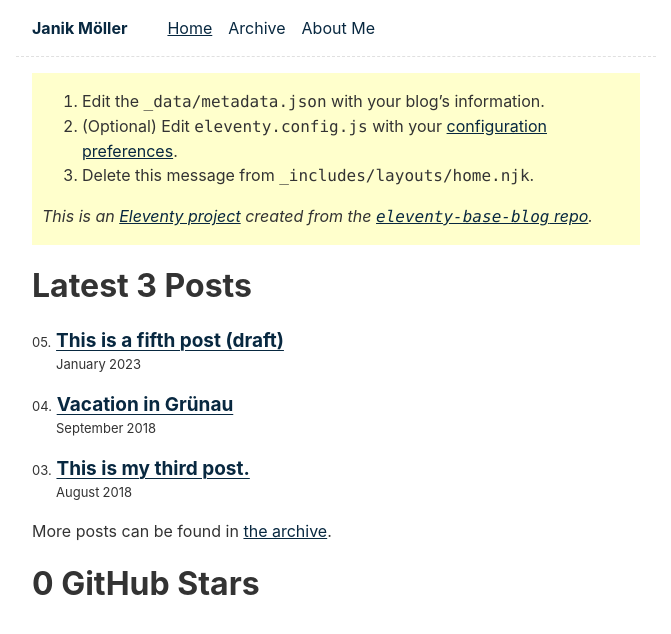
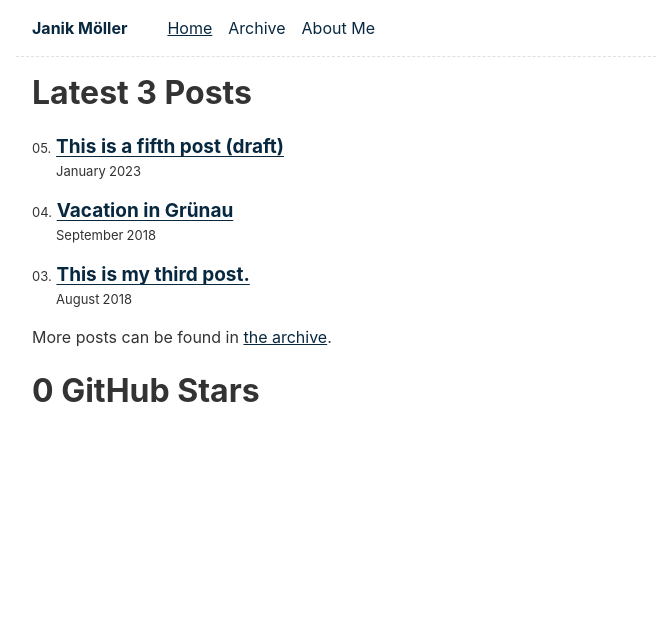
Before and after one commit to YangMoLe/portfolio, an Eleventy site: page content/index.njk in a window 1280 px wide. Shown: the whole page, without its empty margins (304-975 px from the left). Built offline with nearby package versions, Linux system fonts and the light colour scheme; Eleventy itself is replaced by a stand-in of ours; files that its build step writes are made by us from their sources; no server answers.

Commit message:
removed message

```diff
--- a/_includes/layouts/home.njk
+++ b/_includes/layouts/home.njk
@@ -1,15 +1,4 @@
 ---
 layout: layouts/base.njk
 ---
-<!-- Delete this message -->
-<div class="message-box">
-	<ol>
-		<li>Edit the <code>_data/metadata.json</code> with your blog’s information.</li>
-		<li>(Optional) Edit <code>eleventy.config.js</code> with your <a href="https://www.11ty.dev/docs/config/">configuration preferences</a>.</li>
-		<li>Delete this message from <code>_includes/layouts/home.njk</code>.</li>
-	</ol>
-	<p><em>This is an <a href="https://www.11ty.dev/">Eleventy project</a> created from the <a href="https://github.com/11ty/eleventy-base-blog"><code>eleventy-base-blog</code> repo</a>.</em></p>
-</div>
-<!-- Stop deleting -->
-
 {{ content | safe }}
```
